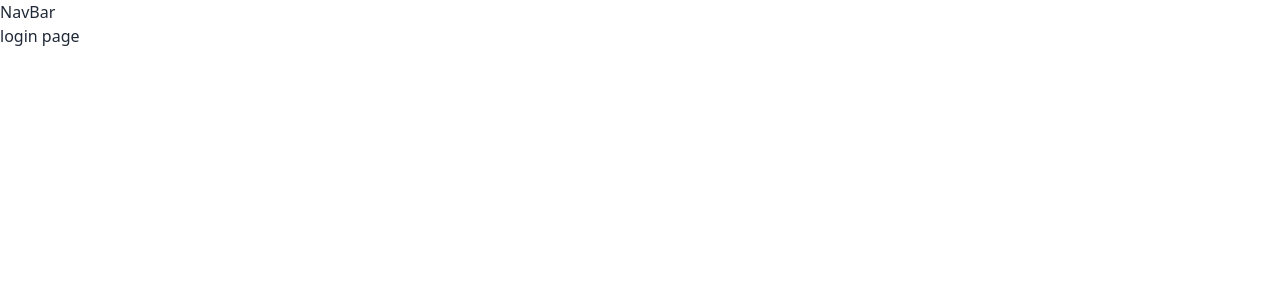
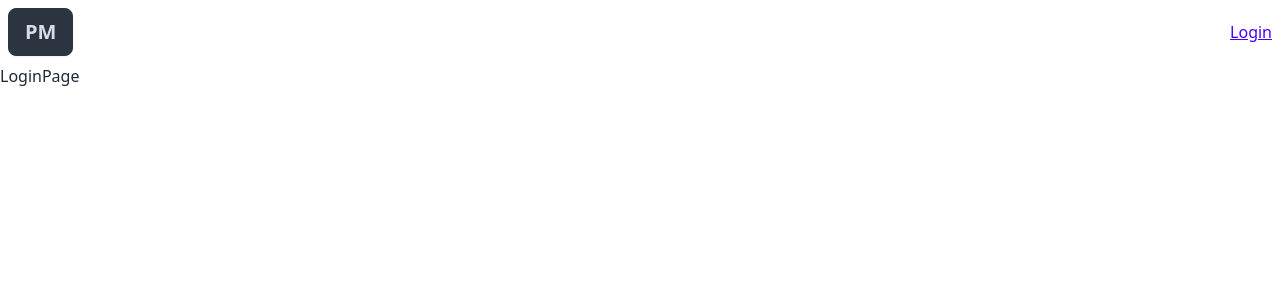
Before and after one commit to sharif181/password-manager-frontend, a React (Vite) app: page /login in a window 1280 px wide. Shown: the top 300 px of the page. Built offline with nearby package versions, Linux system fonts and the light colour scheme.

Commit message:
design navbar

```diff
--- /dev/null
+++ b/src/Components/LoginPage.jsx
@@ -0,0 +1,5 @@
+const LoginPage = () => {
+  return <div>LoginPage</div>;
+};
+
+export default LoginPage;
--- a/src/Components/NavBar.jsx
+++ b/src/Components/NavBar.jsx
@@ -1,5 +1,44 @@
+import { Link } from "react-router-dom";
 const NavBar = () => {
-  return <div>NavBar</div>;
+  return (
+    <div className="navbar bg-base-100">
+      <div className="flex-1">
+        <Link to="/" className="btn btn-neutral text-xl">
+          PM
+        </Link>
+      </div>
+      <div className="flex-none">
+        <Link to="/login" className="link link-primary">
+          Login
+        </Link>
+        {/* <div className="dropdown dropdown-end">
+          <div
+            tabIndex={0}
+            role="button"
+            className="btn btn-ghost btn-circle avatar"
+          >
+            <div className="w-10 rounded-full">
+              <img
+                alt="profile"
+                src="https://img.daisyui.com/images/stock/photo-1534528741775-53994a69daeb.webp"
+              />
+            </div>
+          </div>
+          <ul
+            tabIndex={0}
+            className="menu menu-sm dropdown-content bg-base-100 rounded-box z-[1] mt-3 w-52 p-2 shadow"
+          >
+            <li>
+              <a className="justify-between">Profile</a>
+            </li>
+            <li>
+              <a>Logout</a>
+            </li>
+          </ul>
+        </div> */}
+      </div>
+    </div>
+  );
 };
 
 export default NavBar;
--- a/src/routers/routers.jsx
+++ b/src/routers/routers.jsx
@@ -1,6 +1,7 @@
 import { createBrowserRouter } from "react-router-dom";
 import App from "../App";
 import LandingPage from "../Components/LandingPage";
+import LoginPage from "../Components/LoginPage";
 
 const router = createBrowserRouter([
   {
@@ -13,7 +14,7 @@ const router = createBrowserRouter([
       },
       {
         path: "/login",
-        element: <h1>login page</h1>,
+        element: <LoginPage />,
       },
     ],
   },
```
